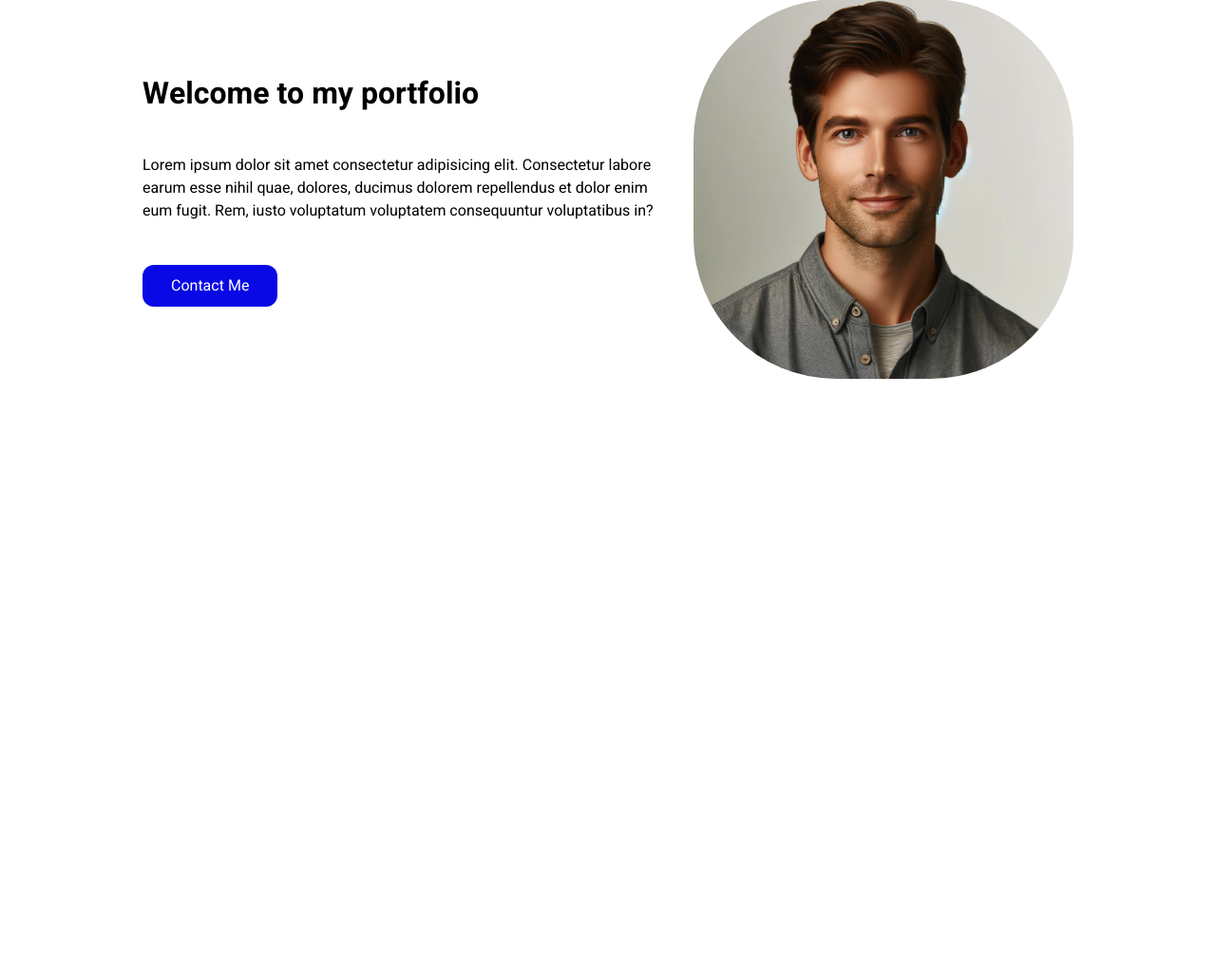
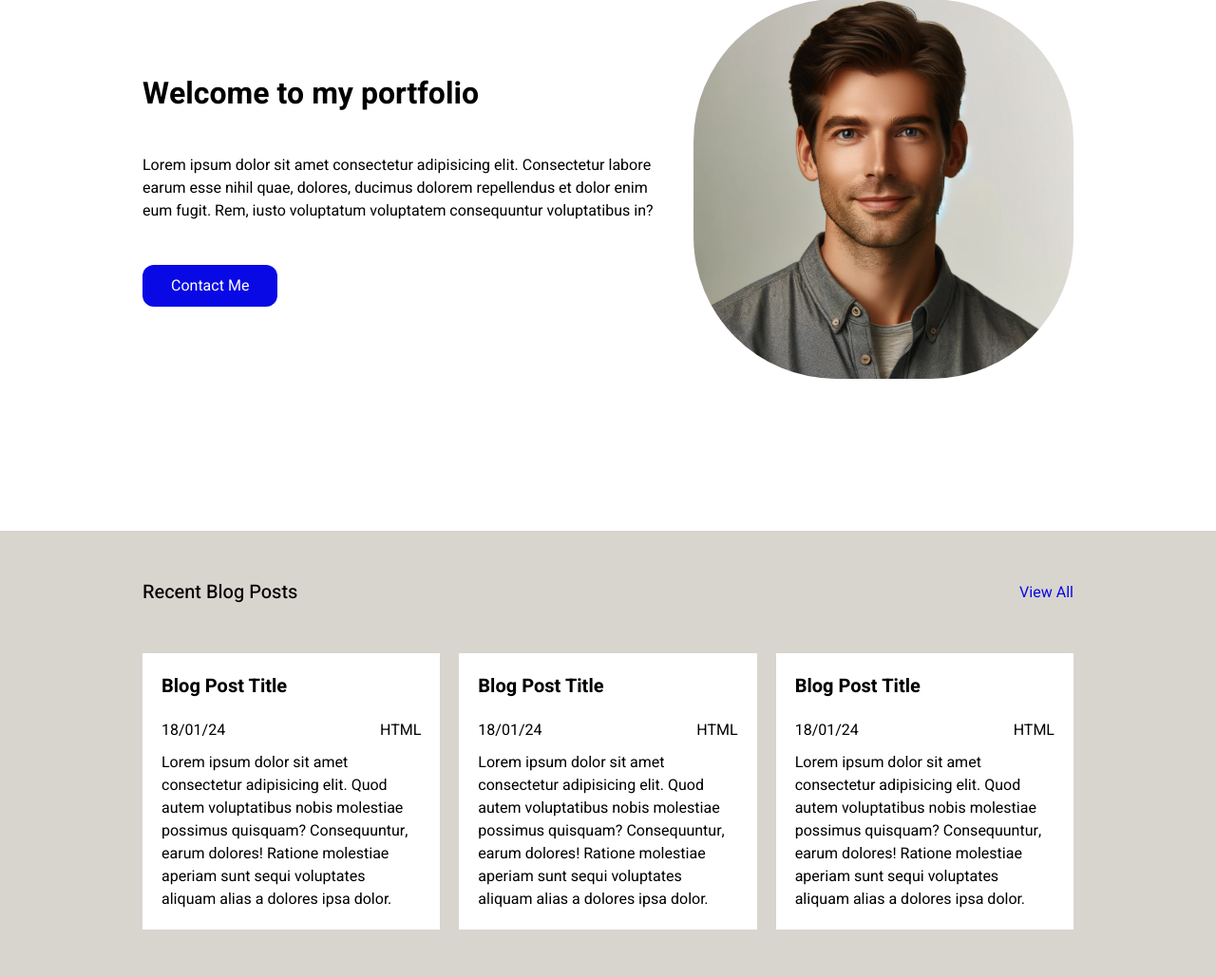
Before and after one commit to alexjshaw/html-portfolio-demo, a plain HTML site: page index.html in a window 1280 px wide. Shown: the part 241-1270 px from the top of the page at 95% size. Before the commit the page ends 800 px from the top, so only its background shows below. Drawn offline with Linux system fonts and the light colour scheme.

Commit message:
added a recent posts section to the home page

```diff
--- a/index.html
+++ b/index.html
@@ -32,5 +32,39 @@
     <img src="assets/profile1.png" alt="Profile Picture">
   </div>
 
+  <div class="recent-posts">
+    <div class="header">
+      <h2>Recent Blog Posts</h2>
+      <a href="blog.html"> View All</a>
+    </div>
+
+    <div class="posts">
+      <div class="single-post">
+        <h3>Blog Post Title</h3>
+        <div class="post-info">
+          <h4>18/01/24</h4>
+          <h4>HTML</h4>
+        </div>
+        <p>Lorem ipsum dolor sit amet consectetur adipisicing elit. Quod autem voluptatibus nobis molestiae possimus quisquam? Consequuntur, earum dolores! Ratione molestiae aperiam sunt sequi voluptates aliquam alias a dolores ipsa dolor.</p>
+      </div>
+      <div class="single-post">
+        <h3>Blog Post Title</h3>
+        <div class="post-info">
+          <h4>18/01/24</h4>
+          <h4>HTML</h4>
+        </div>
+        <p>Lorem ipsum dolor sit amet consectetur adipisicing elit. Quod autem voluptatibus nobis molestiae possimus quisquam? Consequuntur, earum dolores! Ratione molestiae aperiam sunt sequi voluptates aliquam alias a dolores ipsa dolor.</p>
+      </div>
+      <div class="single-post">
+        <h3>Blog Post Title</h3>
+        <div class="post-info">
+          <h4>18/01/24</h4>
+          <h4>HTML</h4>
+        </div>
+        <p>Lorem ipsum dolor sit amet consectetur adipisicing elit. Quod autem voluptatibus nobis molestiae possimus quisquam? Consequuntur, earum dolores! Ratione molestiae aperiam sunt sequi voluptates aliquam alias a dolores ipsa dolor.</p>
+      </div>
+    </div>
+  </div>
+
 </body>
 </html>
--- a/style.css
+++ b/style.css
@@ -97,3 +97,51 @@ nav .nav-links a.active {
   height: 400px;
   border-radius: 150px;
 }
+
+.recent-posts {
+  padding: 50px 150px;
+  background-color: rgb(216, 213, 207);
+}
+
+.recent-posts .header {
+  display: flex;
+  align-items: center;
+  justify-content: space-between;
+  margin-bottom: 50px;
+}
+
+.recent-posts .header h2 {
+  font-size: 20px;
+  font-weight: 500;
+}
+
+.recent-posts .header a {
+  color: rgb(9, 9, 230);
+}
+
+.recent-posts .posts {
+  display: flex;
+  justify-content: center;
+  gap: 20px;
+}
+
+.recent-posts .single-post {
+  background-color: white;
+  padding: 20px;
+  width: 400px;
+}
+
+.recent-posts .posts .single-post h3 {
+  font-size: 20px;
+  margin-bottom: 20px;
+}
+
+.recent-posts .posts .single-post .post-info {
+  display: flex;
+  justify-content: space-between;
+  margin-bottom: 10px;
+}
+
+.recent-posts .posts .single-post h4 {
+  font-weight: 400;
+}
```
